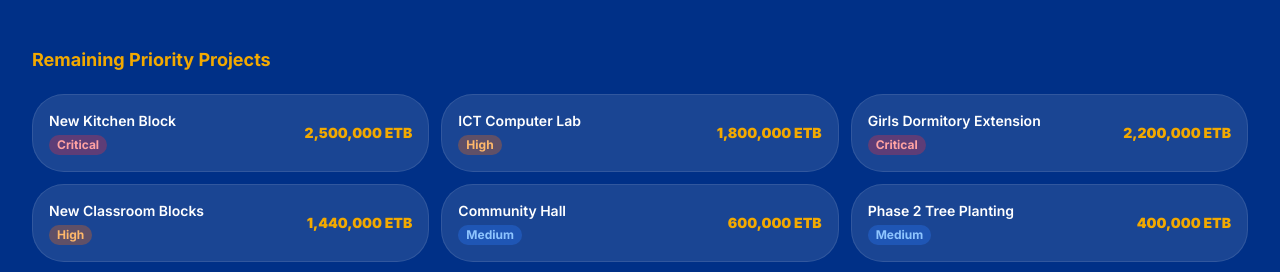
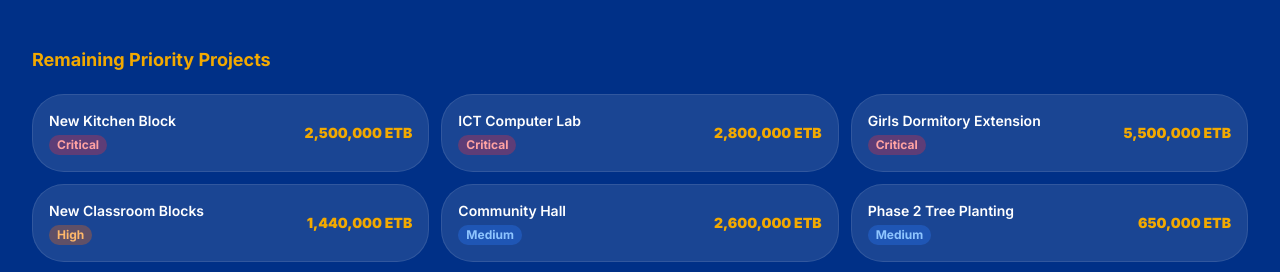
Before and after one commit to Hamze-Aj/daryeel-rural, a Next.js app: page /impact in a window 1280 px wide. Shown: the part 4040-4312 px from the top of the page. Built offline with nearby package versions, Linux system fonts and the light colour scheme.

Commit message:
edited the funding cost

```diff
--- a/src/app/impact/page.tsx
+++ b/src/app/impact/page.tsx
@@ -113,11 +113,11 @@ const beforeAfter = [
 
 const fundingItems = [
   { item: "New Kitchen Block", cost: "2,500,000 ETB", priority: "Critical" },
-  { item: "ICT Computer Lab", cost: "1,800,000 ETB", priority: "High" },
-  { item: "Girls Dormitory Extension", cost: "2,200,000 ETB", priority: "Critical" },
+  { item: "ICT Computer Lab", cost: "2,800,000 ETB", priority: "Critical" },
+  { item: "Girls Dormitory Extension", cost: "5,500,000 ETB", priority: "Critical" },
   { item: "New Classroom Blocks", cost: "1,440,000 ETB", priority: "High" },
-  { item: "Community Hall", cost: "600,000 ETB", priority: "Medium" },
-  { item: "Phase 2 Tree Planting", cost: "400,000 ETB", priority: "Medium" },
+  { item: "Community Hall", cost: "2,600,000 ETB", priority: "Medium" },
+  { item: "Phase 2 Tree Planting", cost: "650,000 ETB", priority: "Medium" },
 ];
 
 export default function ImpactPage() {
```
